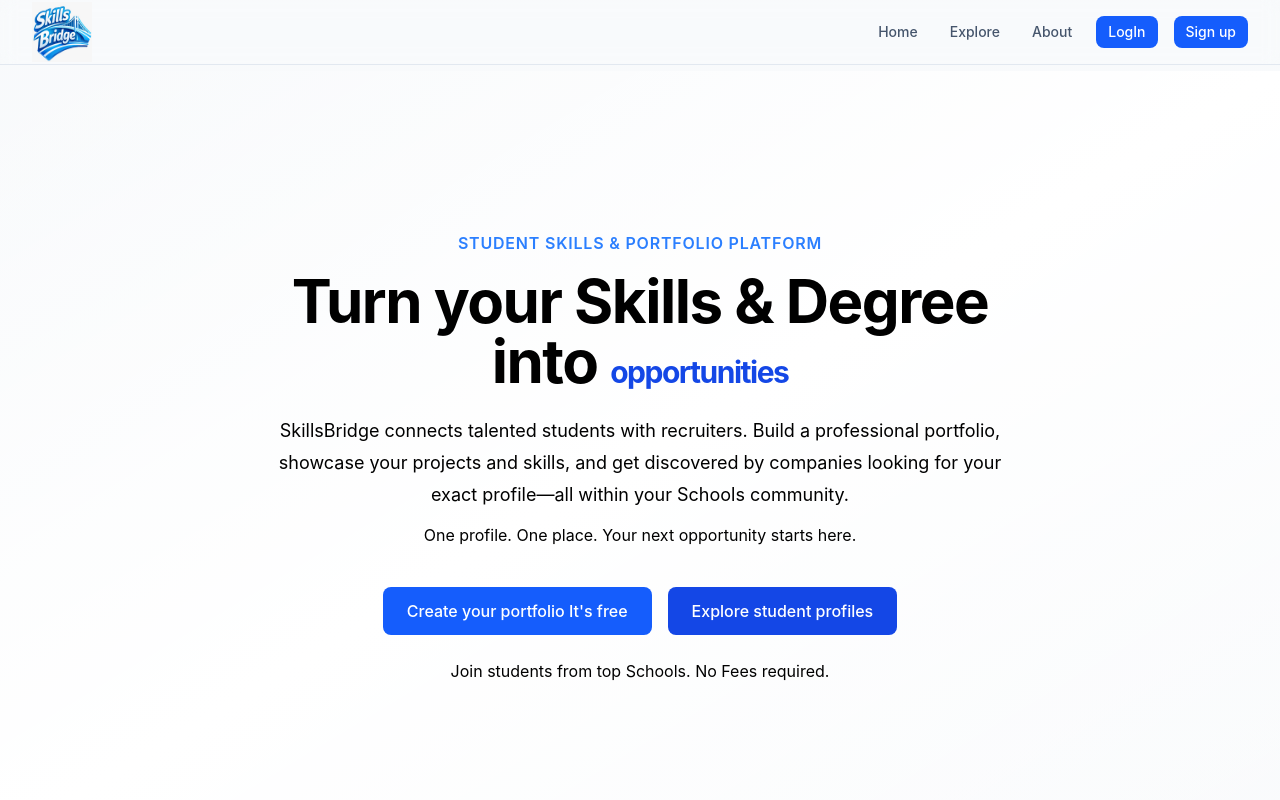
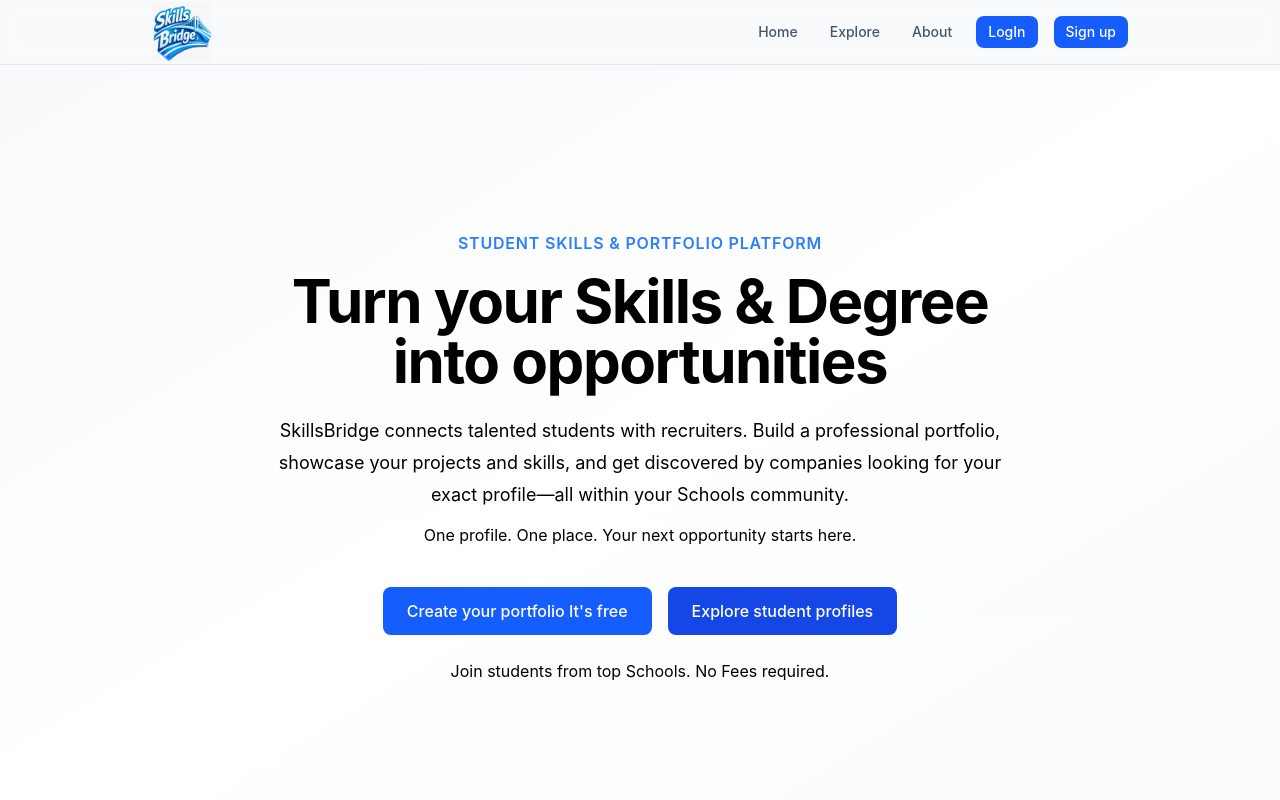
Before and after one commit to leeladiv/SkillsBridge, a Vue app in the folder Frontend/SkillsBridge/: page / in a window 1280 px wide. Shown: the top 800 px of the page. Built offline with nearby package versions, Linux system fonts and the light colour scheme.

Commit message:
update on nav

```diff
--- a/Frontend/SkillsBridge/src/components/layout/AppNavbar.vue
+++ b/Frontend/SkillsBridge/src/components/layout/AppNavbar.vue
@@ -130,15 +130,17 @@
         to="/"
         class="flex items-center gap-2 font-semibold text-academic-navy focus:outline-none focus:ring-2 focus:ring-primary-500 focus:ring-offset-2 rounded"
       >
-        <span>
-          <img src="/public/SkillsBridge Logo.jpeg" class="h-15 w-15" alt="SkillsBridge logo"/>
+        <span class="ml-30 gap-2 text-lg">
+
+
+          <img src="/public/SkillsBridge Logo.jpeg" class="h-15 w-15 " style="margin-left: 0%;" alt="SkillsBridge logo"/>
         </span>
       </router-link>
 
       <!-- Desktop nav: visible from md (768px) up; hidden on small screens -->
       <nav
-        class="max-md:hidden flex items-center gap-4"
-        aria-label="Main navigation"
+            class="max-md:hidden flex mr-30 gap-4 mx-auto "
+            aria-label="Main navigation"
       >
         <button
           type="button"
--- a/Frontend/SkillsBridge/src/views/LandingView.vue
+++ b/Frontend/SkillsBridge/src/views/LandingView.vue
@@ -20,17 +20,17 @@
 
     <main>
       <!-- Hero -->
-      <section class="relative mt-1.5 overflow-hidden">
+      <section class="relative mt-1.5  overflow-hidden">
         <div class="absolute inset-0 bg-linear-to-br from-primary-50/80 via-white to-academic-navy/5" aria-hidden="true" />
-        <div class="relative mx-auto max-w-7xl px-4 py-24 sm:px-6 sm:py-32 lg:px-8 lg:py-40">
+        <div class="relative mx-auto max-w-7xl px-4 py-24 sm:px-6 sm:py-32 lg:px-8 lg:py-40 ">
           <div class="mx-auto max-w-3xl text-center">
-            <p class="text-md font-semibold uppercase text-blue-500 tracking-wider text-primary-600">
+            <p class="text-md font-semibold uppercase text-blue-500 tracking-wider text-primary-600 mt-0">
               Student Skills & Portfolio Platform
             </p>
-            <h1 class="mt-4 text-4xl font-bold tracking-tight text-black sm:text-5xl lg:text-6xl">
-              Turn your Skills & Degree into
+            <h1 class="mt-4 text-4xl font-bold tracking-tight text-black sm:text-5xl lg:text-6xl ">
+              Turn your Skills & Degree into   opportunities
               <span class="bg-linear-to-r from-primary-600 text-blue-700 to-academic-navy bg-clip-text text-3xl">
-                opportunities
+
               </span>
             </h1>
             <p class="mt-6 text-lg leading-8 text-black">
@@ -138,8 +138,7 @@
         </div>
       </section>
 
-<<<<<<< HEAD
-=======
+
       <!-- Feature highlights (alternating) -->
       <section class="bg-slate-50 py-20 sm:py-24">
         <div class="mx-auto max-w-7xl px-4 sm:px-6 lg:px-8">
```
Also changed, not shown: 1 other file (tests, documents, lock files or other folders).
